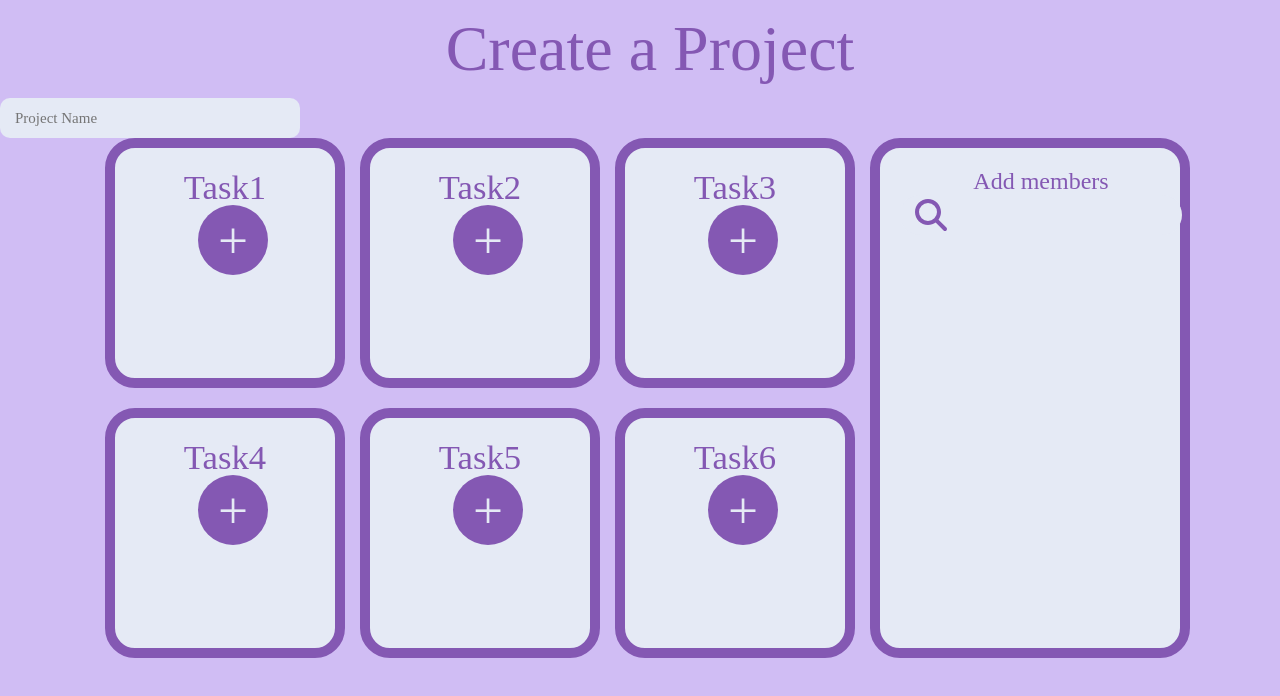
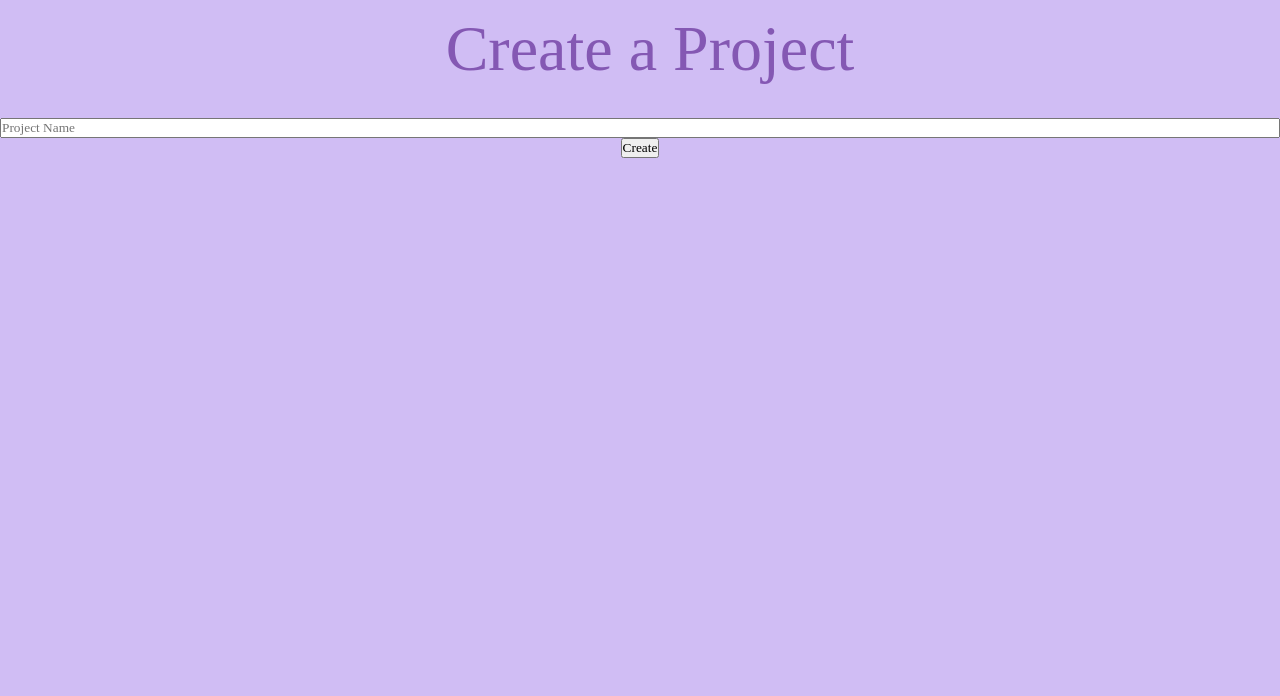
Before and after one commit to jxliahx/Software-Project, a React (Create React App) app in the folder frontend/: page /createProject in a window 1280 px wide. Shown: the top 696 px of the page. Built offline with nearby package versions, Linux system fonts and the light colour scheme.

Commit message:
Done createProject.js

```diff
--- a/frontend/src/App.js
+++ b/frontend/src/App.js
@@ -2,7 +2,7 @@ import logo from './logo.svg';
 //import graphic from './sample.jpg'
 import graphic from './graphic.png';
 import './App.css';
-import './KFstyle.css';
+//import './KFstyle.css';
 import Home from './home';
 import Login from './login';
 import Signup from './signup';
--- a/frontend/src/createProject.js
+++ b/frontend/src/createProject.js
@@ -1,141 +1,53 @@
-import {React, useState} from 'react'
+import React, { useState } from "react";
+import axios from "axios";
 import "./createProject.css";
 import { SearchBar } from "./Components/searchBar";
 import { SearchResultsList } from "./Components/searchResultsList";
-import TaskModalPortal from "./Components/taskModalPortal";
-import Modal from "./Components/taskModal";
-import {Link} from 'react-router-dom';
-
-// const Button = styled.button `
-//     color: #e5eaf5;
-//     font-family: "Poppins";
-//     font-size: 20pt;
-//     width: 300px;
-//     height: 70px;
-//     background-color: #8458B3;
-//     border-radius: 2cm;
-//     border-style: hidden;
-//     align-self: center;
-//     margin-top: 20px;
-//     transition: ease background-color 250ms;
-//     &:hover {
-//         background-color: #5c3881;
-//       }
-// `;
-
-/*function CreatePage() {
-
-    return(
-        <div className='TitleContainer'>
-            <div>
-                <header className='Title'>
-                    Create a Project
-                </header>
-            </div>
-
-            <div>
-                <textarea
-                    className='TitleText'
-                    name="projectTitle"
-                    defaultValue={"Add a Project Title"}
-                    rows={1}
-                />
-            </div>
-
-            <Card />
-
-            <Button>
-                Create Project
-            </Button>
-
-
-        </div>
-
-    )
-}*/
+import { useHistory } from "react-router-dom";
 
 function CreateProject() {
-  const [tasks] = useState([
-    {
-      title: "Task1",
-    },
-    {
-      title: "Task2",
-    },
-    {
-      title: "Task3",
-    },
-    {
-      title: "Task4",
-    },
-    {
-      title: "Task5",
-    },
-    {
-      title: "Task6",
-    },
-  ]);
-
-  const [results, setResults] = useState([]);
-
-  const [showModal, setShowModal] = useState(false);
-
-  const openModal = () => setShowModal(true);
-  const closeModal = () => setShowModal(false);
-
-  // const [isOpen, setIsOpen] = useState(false);
-
-  // const openModal = () => {
-  //     setIsOpen(true);
-  //   };
-
-  //   const closeModal = () => {
-  //     setIsOpen(false);
-  //   };
+  const history = useHistory();
+  const [value, setValue] = useState({ projectName: "" });
+  let projectID = 0;
+  axios.defaults.withCredentials = true;
+  const handleSubmit = (event) => {
+    event.preventDefault();
+    axios
+      .post("http://localhost:5000/api/projects/add", value)
+      .then((result) => {
+        axios
+          .get("http://localhost:5000/api/projects/detail/" + value.projectName)
+          .then((result) => {
+            projectID = result.data[0].ProjectID;
+            history.push(
+              "/ProjectAdmin?projectID=" +
+                projectID +
+                "&projectName=" +
+                value.projectName
+            );
+          })
+          .catch((err) => console.log(err));
+      })
+      .catch((err) => console.log(err));
+  };
 
   return (
     <div>
-      <div className="TitleContainer">
-        <header className="Title">Create a Project</header>
-        <input class="createP"type="text" placeholder="Project Name"></input>
-      </div>
-      <div>
-        <TaskModalPortal
-          visible={showModal}
-          title="Portal Modal"
-          description="I was rendered usign portals"
-          onClose={closeModal}
-        />
-        {/* <button onClick={openModal}>Show Modal</button> */}
-      </div>
-      <div className="BigBox">
-        <div className="Container">
-          <div className="Tasks">
-            {tasks.map((task, i) => (
-              <div key={i} className="Task">
-                <header className="TaskTitle">{task.title}</header>
-                <p></p>
-               <Link to="/createTask"><button className="TaskButton" onClick={openModal}>
-                  +
-                </button></Link>
-
-                {/*{isOpen && (
-                                        <Modal onClose={closeModal} />
-                                    )} */}
-              </div>
-            ))}
-          </div>
+      <form onSubmit={handleSubmit}>
+        <div className="TitleContainer">
+          <header className="Title">Create a Project</header>
+          <input
+            className="createP"
+            type="text"
+            name="projectName"
+            placeholder="Project Name"
+            onChange={(e) =>
+              setValue({ ...value, projectName: e.target.value })
+            }
+          ></input>
         </div>
-        <div className="MemberContainer">
-          <header className="AddTitle">Add members</header>
-          <div>
-            <SearchBar setResults={setResults} />
-            {results && results.length > 0 && (
-              <SearchResultsList results={results} />
-            )}
-          </div>
-        </div>
-      </div>
+        <input type="submit" value="Create" />
+      </form>
     </div>
   );
 }
```
Also changed, not shown: 1 other file (tests, documents, lock files or other folders).
